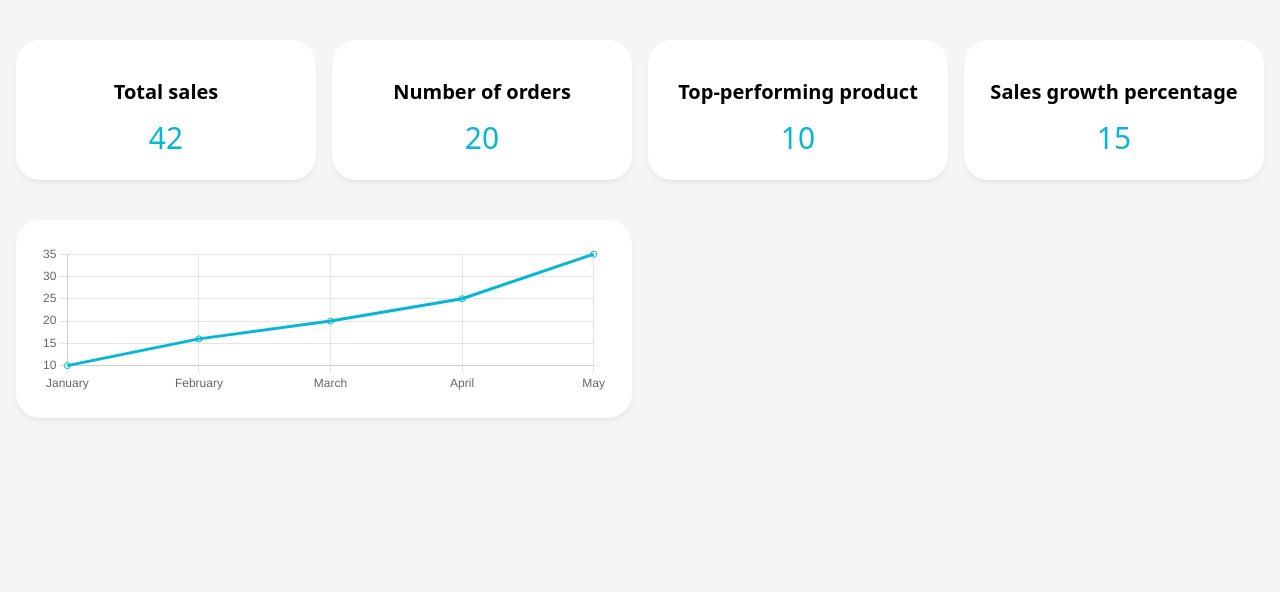
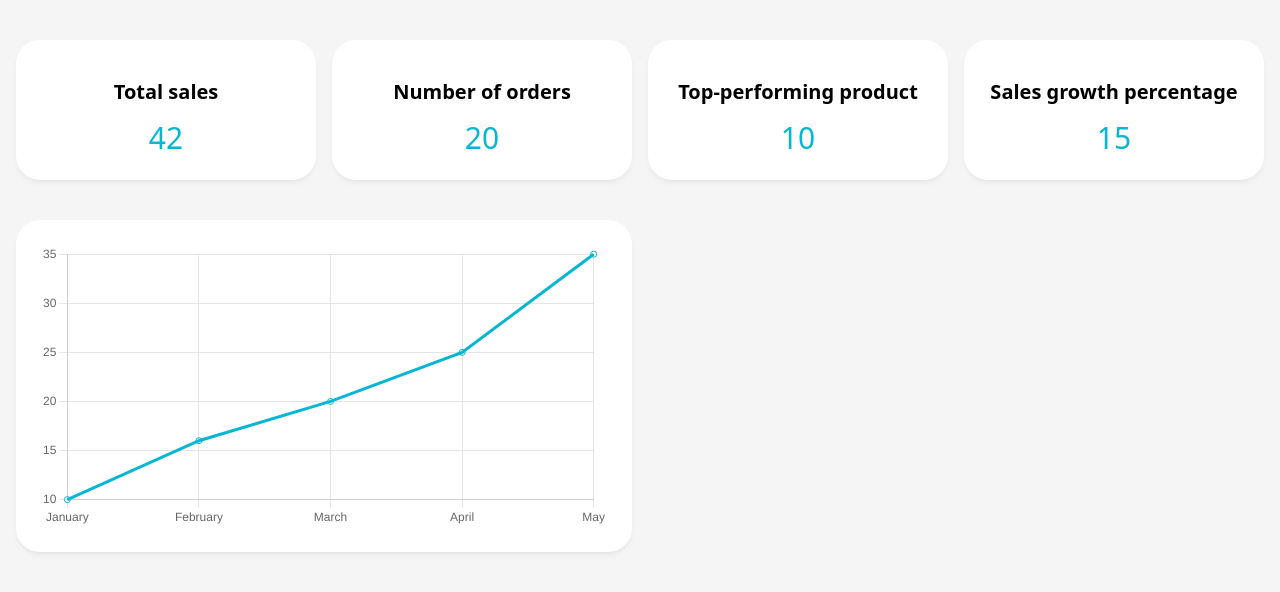
Before and after one commit to Artem-Zhuravlev/citrus-dev-test, a Vue app: page / in a window 1280 px wide. Shown: the top 592 px of the page. Built offline with nearby package versions, Linux system fonts and the light colour scheme.

Commit message:
refactor(line-chart): move chart options to config file

```diff
--- a/src/components/shared/charts/LineChart.vue
+++ b/src/components/shared/charts/LineChart.vue
@@ -1,13 +1,12 @@
 <template>
-  <div class="line-chart">
+  <div class="chart-wrapper">
     <Line :data="chartData" :options="options" />
   </div>
 </template>
 
 <script setup>
 import { computed, reactive } from 'vue';
-import { generateRandomColor } from '@/utils';
-
+import options from './chartOptions';
 import {
   Chart as ChartJS,
   CategoryScale,
@@ -56,41 +55,4 @@ const chartData = computed(() => ({
   labels: labels.value,
   datasets: datasets.value
 }));
-
-const options = reactive({
-  responsive: true,
-  maintainAspectRatio: false,
-  elements: {
-    line: {
-      borderColor: '#e5e5e5',
-      backgroundColor: 'transparent',
-    },
-    point: {
-      backgroundColor: 'transparent',
-    },
-  },
-  scales: {
-    x: {
-      grid: {
-        color: '#e5e5e5',
-        drawBorder: true,
-        borderDash: [2, 2],
-      }
-    },
-    y: {
-      grid: {
-        color: '#e5e5e5',
-        drawBorder: true,
-        borderDash: [2, 2],
-      }
-    }
-  }
-});
-
 </script>
-
-<style>
-.line-chart {
-  @apply bg-white p-6 rounded-3xl shadow-md shadow-gray-900/5;
-}
-</style>
```
